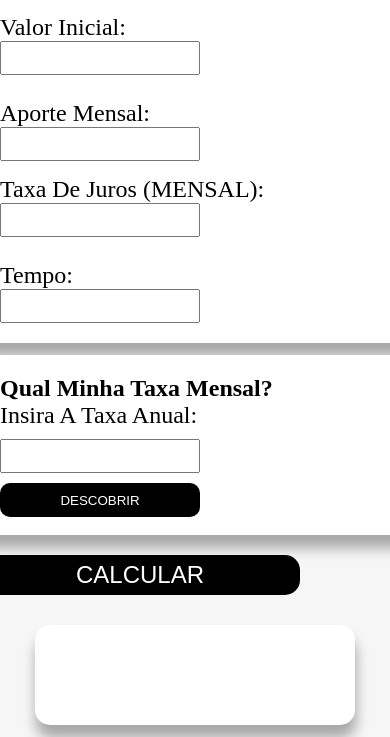
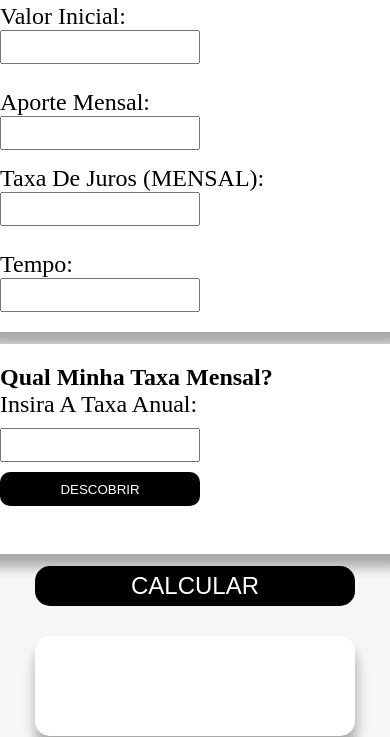
Before and after one commit to lp000x/CALC-JUROS, a plain HTML site: page index.html in a window 390 px wide. Shown: the part 107-844 px from the top of the page. Drawn offline with Linux system fonts and the light colour scheme.

Commit message:
att-3
Centralizar botão calcular para media query

```diff
--- a/calculadora.css
+++ b/calculadora.css
@@ -134,6 +134,7 @@ form{
     #botao{
         font-size: 1.5em;
         width: 120px;
+        margin: 0 auto;
     }
 
     #campos{
@@ -161,7 +162,7 @@ form{
     display: flex;
     flex-direction: column;
     width: 430px;
-    height: 180px;
+    height: 210px;
     margin-top: 12px;
     margin-bottom: 12px;
 }
```
